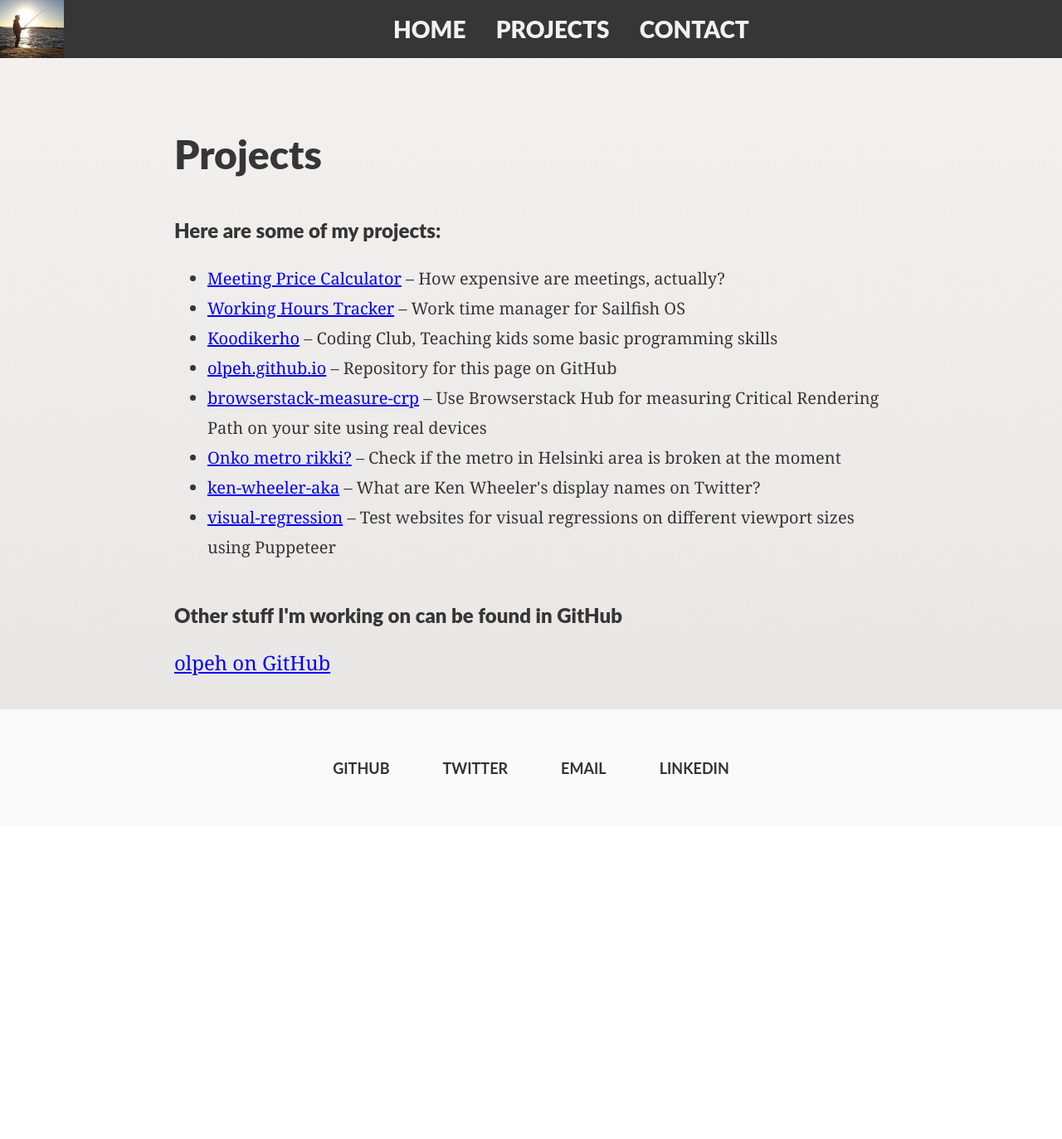
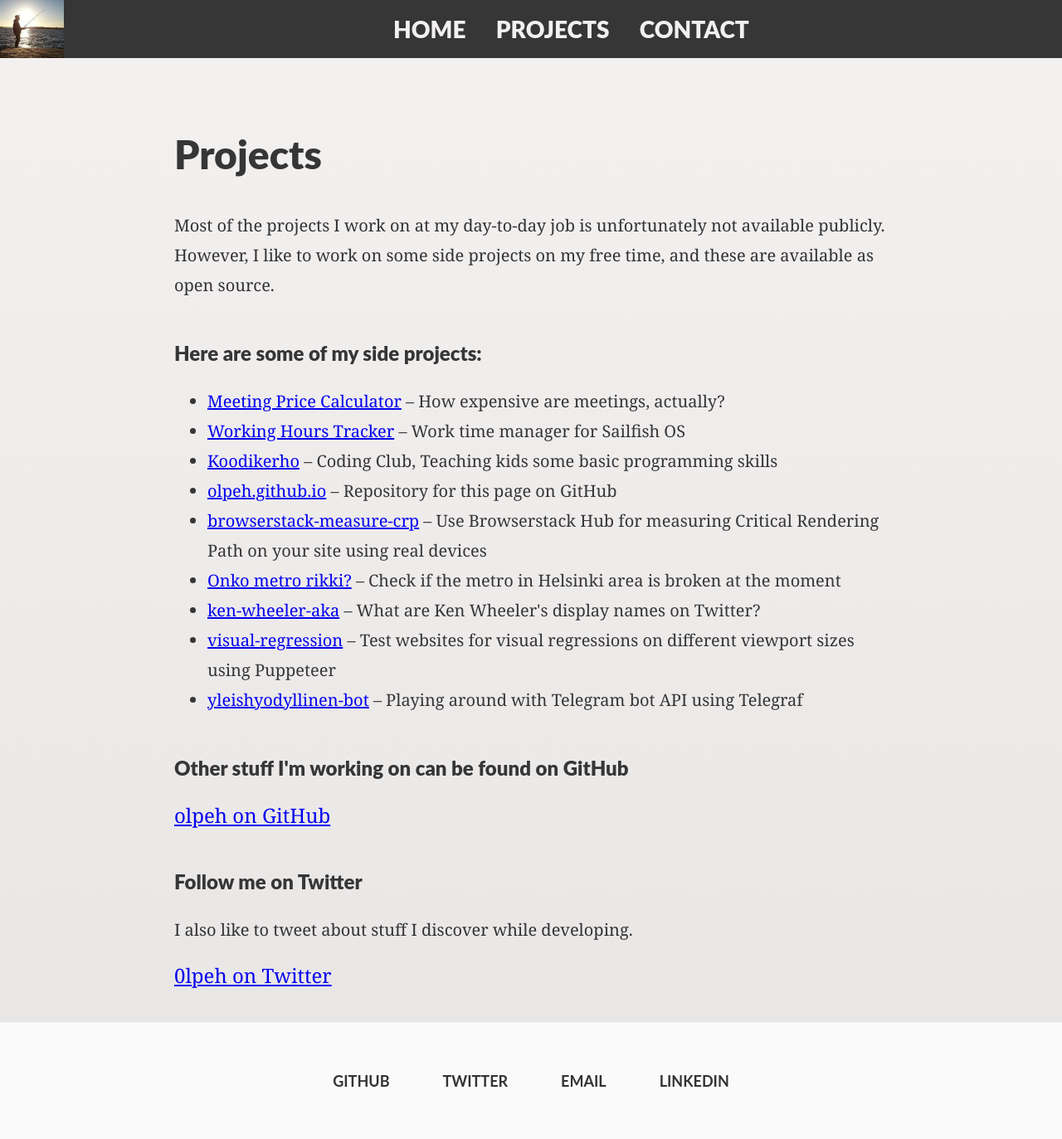
Before and after one commit to olpeh/olpeh.github.io, a Jekyll site: the page built from projects.html, in a window 1280 px wide. Shown: the whole page at 83% size. Built offline with Jekyll 4.4.1, drawn with Linux system fonts in a browser that asks for light colours; before the commit the page ends 996 px from its top, so only the background shows below that.

Commit message:
Add more stuff to the projects page so, that there is a scroll bar

```diff
--- a/_includes/projects.html
+++ b/_includes/projects.html
@@ -1,5 +1,10 @@
 <section class="projects-container">
-  <h3>Here are some of my projects:</h3>
+  <p>
+    Most of the projects I work on at my day-to-day job is unfortunately not available publicly.
+    However, I like to work on some side projects on my free time, and these are available as open source.
+  </p>
+
+  <h3>Here are some of my side projects:</h3>
   <ul>
     <li>
       <a href="https://mpc.olpe.fi/" target="_blank" rel="noopener"
@@ -69,9 +74,25 @@
         Puppeteer
       </span>
     </li>
+    <li>
+        <a
+          href="https://github.com/olpeh/yleishyodyllinen-bot"
+          target="_blank"
+          rel="noopener"
+          >yleishyodyllinen-bot</a
+        >
+        <span>
+          – Playing around with Telegram bot API using Telegraf
+        </span>
+      </li>
   </ul>
-  <h3>Other stuff I'm working on can be found in GitHub</h3>
+  <h3>Other stuff I'm working on can be found on GitHub</h3>
   <a href="https://github.com/olpeh" target="_blank" rel="noopener"
     >olpeh on GitHub</a
   >
+  <h3>Follow me on Twitter</h3>
+  <p>I also like to tweet about stuff I discover while developing.</p>
+  <a href="https://twitter.com/0lpeh" target="_blank" rel="noopener"
+    >0lpeh on Twitter</a
+  >
 </section>
```
Also changed, not shown: _posts/2017-11-19-hello-world.md (+1 -1 lines).
